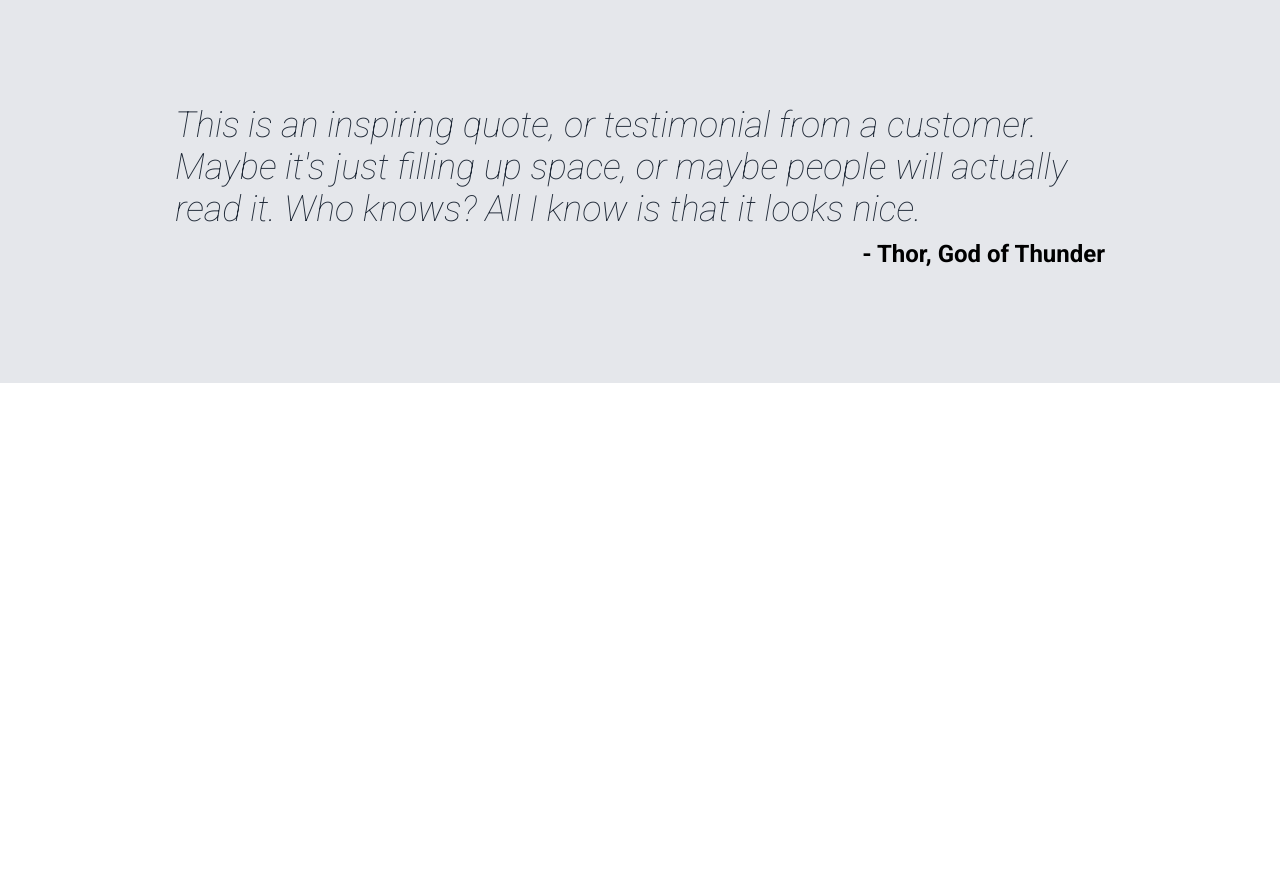
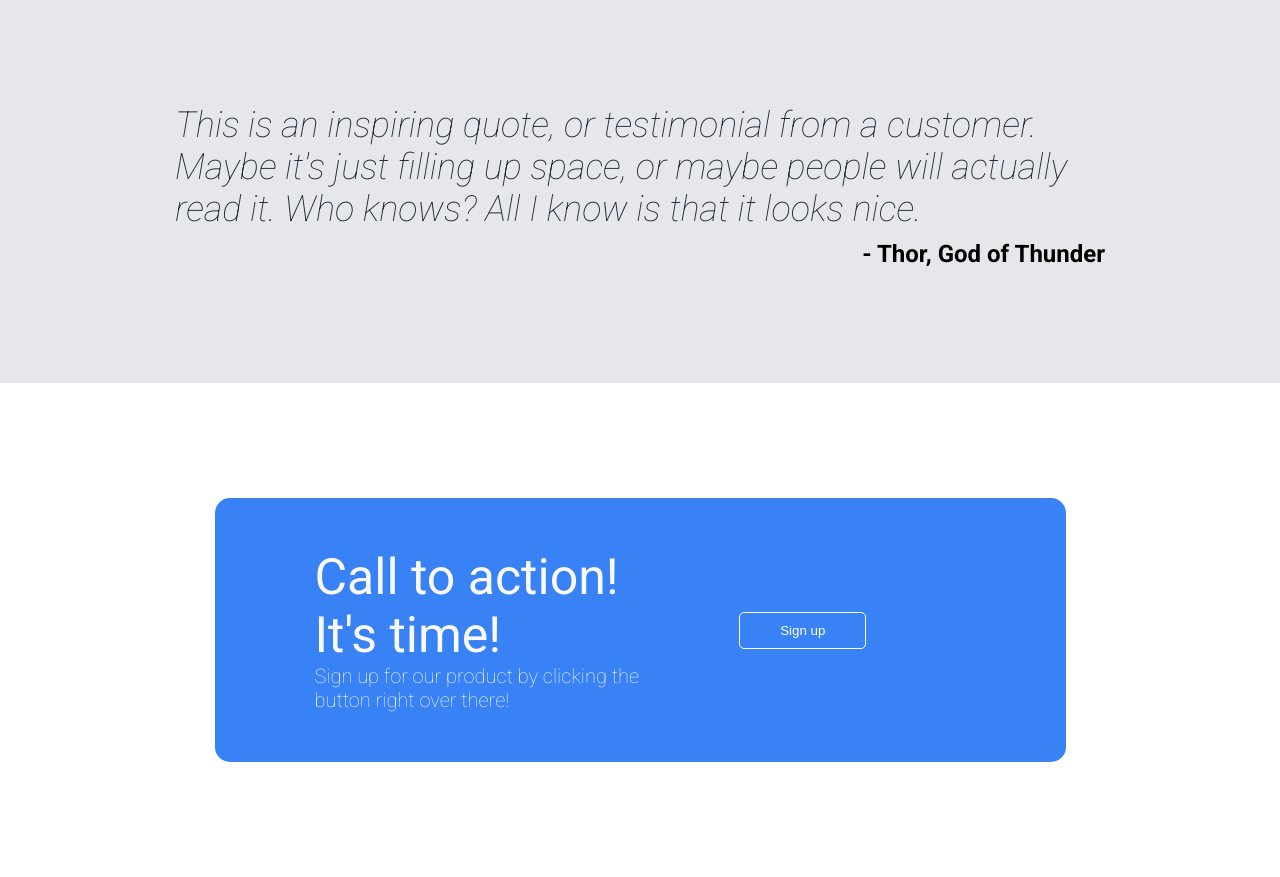
Before and after one commit to JigarSwam/landing-page, a plain HTML site: page index.html in a window 1280 px wide. Shown: the part 1012-1889 px from the top of the page. Before the commit the page ends 1395 px from the top, so only its background shows below. Drawn offline with Linux system fonts and the light colour scheme.

Commit message:
complete call to action section

```diff
--- a/index.html
+++ b/index.html
@@ -72,5 +72,20 @@
       </div>
       <div class="thor">- Thor, God of Thunder</div>
     </div>
+
+    <div class="call-to-action-section">
+      <div class="call-to-action-container">
+        <div class="cta-left">
+          <div class="cta-text">Call to action! It's time!</div>
+          <div class="cta-subtext">Sign up for our product by clicking the button right over there!</div>
+        </div>
+        <div class="cta-right">
+          <button class="button cta">Sign up</button>
+        </div>
+    </div>
+
+    <div class="footer">
+
+    </div>
   </body>
 </html>
--- a/styles.css
+++ b/styles.css
@@ -72,7 +72,7 @@ button {
 ul {
     list-style-type: none;
     display: flex;
-    gap: 10px;
+    gap: 20px;
     margin: 0;
     padding: 0;
 }
@@ -150,3 +150,55 @@ a {
     font-size: 24px;
     margin-top: 10px;
 }
+
+/* Call to action */
+
+.call-to-action-section {
+    display: flex;
+    flex: 1;
+    background: white;
+    padding: 115px 175px;
+    align-items: center;
+    justify-content: center;
+}
+
+.call-to-action-container {
+    display: flex;
+    background: #3882F6;
+    flex-basis: 70%;
+    min-width: 70%;
+    border-radius: 15px;
+    padding: 50px 100px;
+    justify-content: space-between;
+}
+
+.cta-text, .cta-subtext {
+    font-family: "Roboto", serif;
+    color: #F9FAF8;
+}
+
+.cta-text {
+    font-size: 50px;
+}
+
+.cta-subtext {
+    font-size: 20px;
+    font-weight: lighter;
+}
+
+.cta-left {
+    flex: 1;
+}
+
+.cta-right {
+    display: flex;
+    justify-content: center;
+    align-items: center;
+    flex: 1;
+}
+
+.button.cta {
+    border: 1px solid white;
+    color: white;
+    padding: 10px 40px;
+}
```
